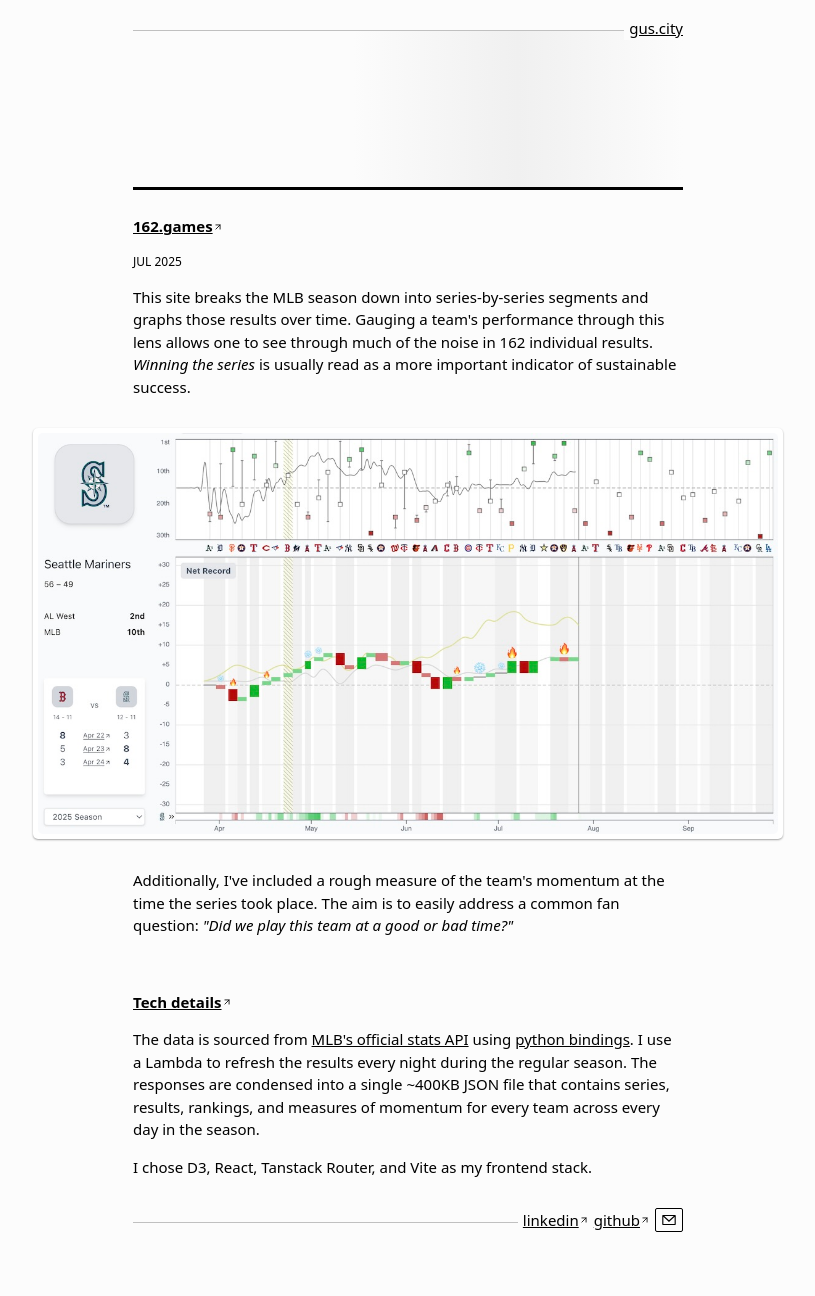
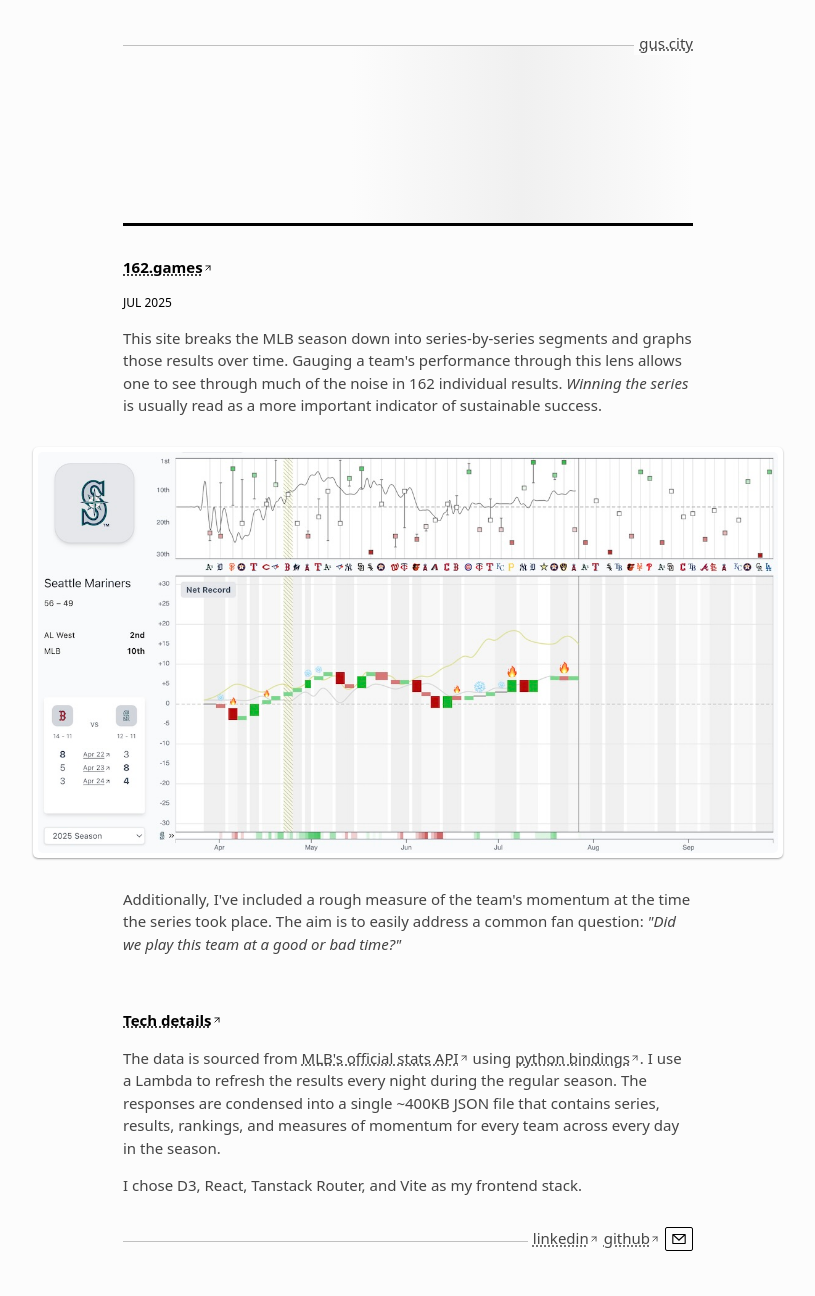
Before and after one commit to gglover/gus.city, a Jekyll site: the page built from pages/162_games.html, in a window 1280 px wide. Shown: the whole page, without its empty margins (232-1047 px from the left). Built offline with Jekyll 4.4.1, drawn with Linux system fonts in a browser that asks for light colours; a script that is not in the unit is left out; comment, search, counter and statistics services are not loaded; before the commit the page ends 1262 px from its top, so only the background shows below that.

Commit message:
Polish and minor styling

```diff
--- a/_includes/header.html
+++ b/_includes/header.html
@@ -1,3 +1,3 @@
 <header class="shimmer">
-    <a href="/">gus.city</a>
+  <a href="/">gus.city</a>
 </header>
--- a/_includes/image_card.html
+++ b/_includes/image_card.html
@@ -6,7 +6,7 @@
     <img
       alt="{{ include.alt }}"
       src="/assets/images/{{ include.src }}"
-    width="{{ include.width | default: '100%' }}"
+      width="{{ include.width | default: 'auto' }}"
       height="{{ include.height | default: 'auto' }}"
       style="aspect-ratio: {{ include.aspect }};"
     />
--- a/assets/base.css
+++ b/assets/base.css
@@ -1,6 +1,6 @@
 /** Document setup **/
 html {
-  --content-max-width: 580px;
+  --content-max-width: 600px;
   --space-xs: 5px;
   --space-sm: 10px;
   --space: 15px;
@@ -28,7 +28,7 @@
   display: flex;
   flex-direction: column;
   margin: auto;
-  padding: var(--space-lg) var(--space);
+  padding: var(--space-xl) var(--space);
   max-width: var(--content-max-width);
 }
 
@@ -41,11 +41,11 @@
 
 header {
   position: relative;
-  aspect-ratio: 24 / 7;
+  aspect-ratio: 22 / 7;
   display: flex;
   align-items: end;
   gap: var(--space-xs);
-  margin-bottom: calc(var(--space) + var(--space-sm));
+  margin-bottom: var(--space-lg);
   border-top: 1px solid var(--neutral-gray-5);
   border-bottom: 3px solid black;
 
@@ -87,13 +87,20 @@
 h5,
 h6 {
   font-size: var(--space);
-  font-weight: bold;
+  font-weight: 600;
 }
 
 p,
 a {
   font-size: var(--space);
   color: inherit;
+  color: #444;
+  text-decoration-style: dotted;
+}
+
+h1 a,
+h2 a {
+  color: black;
 }
 
 ul {
@@ -206,12 +213,11 @@
   border-bottom: 1px solid var(--neutral-gray-5);
   text-align: right;
   line-height: 0px;
-  margin: var(--space-lg) 0 var(--space) 0;
+  margin: var(--space) 0 var(--space) 0;
 }
 
 h2.section-divider span {
   background-color: var(--neutral-gray-4);
-  /* font-weight: normal; */
   padding-left: var(--space-xs);
 }
 
@@ -227,7 +233,9 @@
   border-radius: var(--space-sm);
 
   h2 {
+    color: black;
     text-decoration: underline;
+    text-decoration-style: dotted;
   }
 }
 
--- a/pages/162_games.html
+++ b/pages/162_games.html
@@ -40,8 +40,8 @@
 
 <p>
   The data is sourced from
-  <a href="https://statsapi.mlb.com/docs/">MLB's official stats API</a> using
-  <a href="https://github.com/toddrob99/MLB-StatsAPI">python bindings</a>. I use
+  {% include external_link.html title='MLB\'s official stats API' href='https://statsapi.mlb.com/docs/' %} using
+  {% include external_link.html title='python bindings' href='https://github.com/toddrob99/MLB-StatsAPI' %}. I use
   a Lambda to refresh the results every night during the regular season. The
   responses are condensed into a single ~400KB JSON file that contains series,
   results, rankings, and measures of momentum for every team across every day in
```
Also changed, not shown: _includes/3d_city.html (+0 -9 lines), _layouts/default.html (+9 -0 lines). Lines whose indentation alone changed are shown as unchanged.
